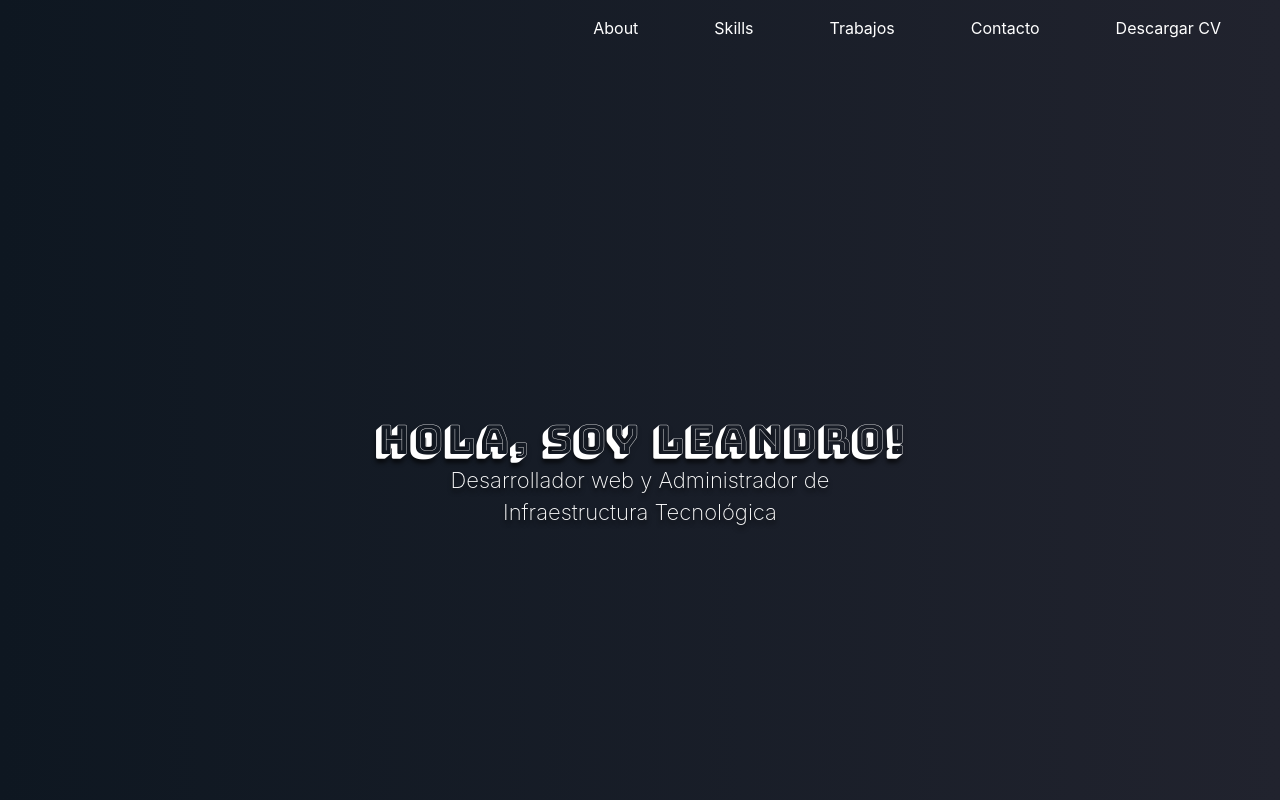
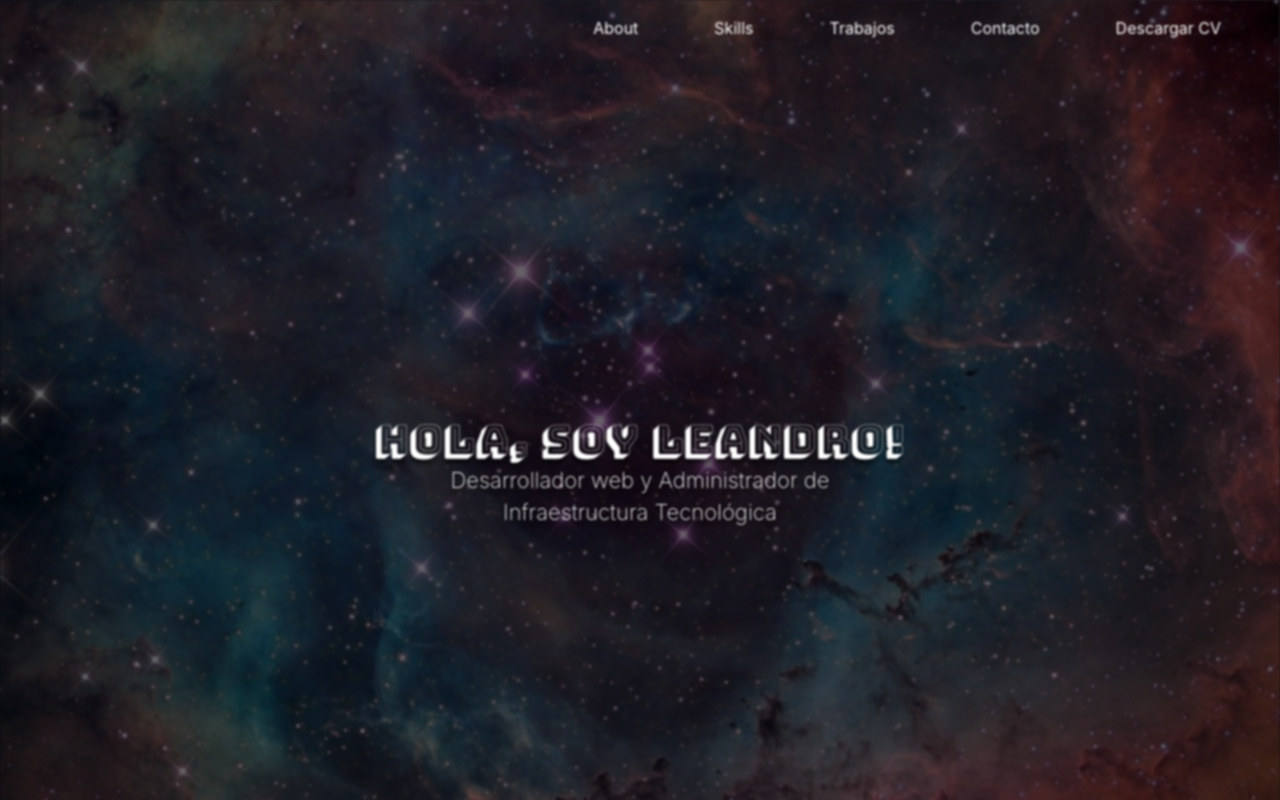
Before and after one commit to leandroagl/leandroWebPage, an Angular app: page / in a window 1280 px wide. Shown: the top 800 px of the page. Built offline with nearby package versions, Linux system fonts and the light colour scheme; a web font is replaced by a local one.

Commit message:
efectos a la imagen

```diff
--- a/src/app/landing/landing.component.css
+++ b/src/app/landing/landing.component.css
@@ -7,13 +7,18 @@
   margin: 0 auto;
 }
 
-.bg {
-  background: linear-gradient(90deg, #0e1721 0%, #21232e 100%), url('../../assets/img/background/universe.jpg');
+.bg{
+  filter: blur(1px);
+  --opacidad-negro: 0.6;
+  background: linear-gradient(rgba(0, 0, 0, var(--opacidad-negro)), rgba(0, 0, 0, var(--opacidad-negro))), url('../../assets/img/background/universe.jpg');
   background-position: center;
   background-repeat: no-repeat;
   background-attachment: scroll;
   background-size: cover;
-  box-shadow: inset;
+
+  box-shadow: 0 12rem 12rem 0 rgba(0, 0, 0, 0.86);
+
+  margin-bottom: 6rem;
 
   height: auto;
 }
```
